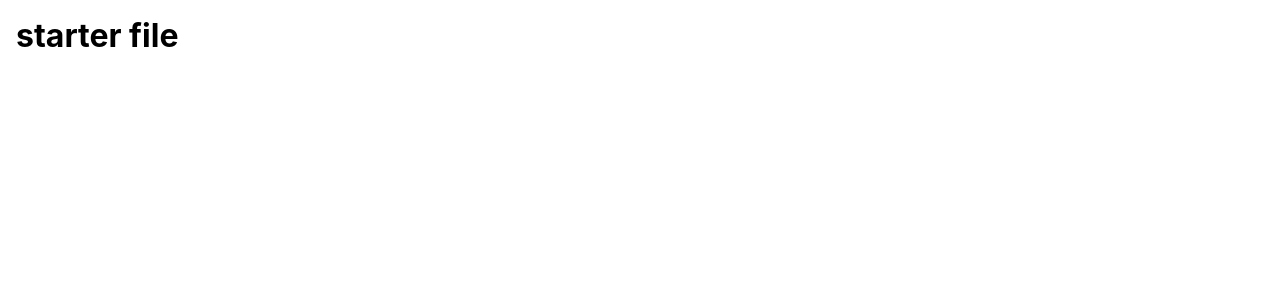
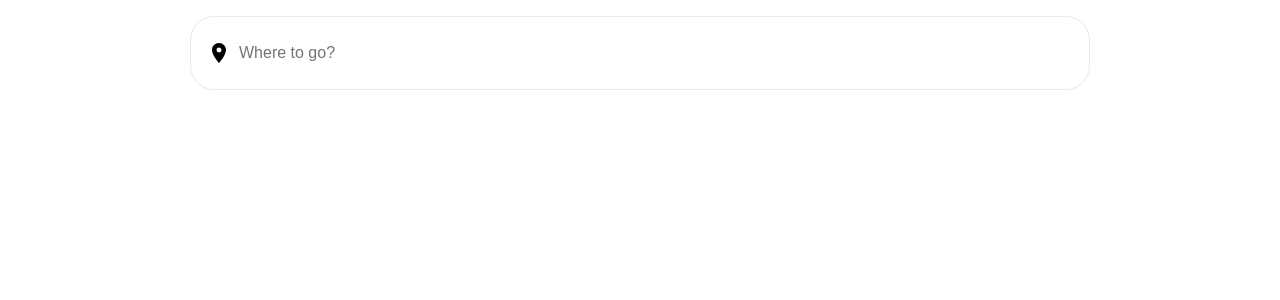
Before and after one commit to HeydariADI/Booking-Hotel-App, a React (Vite) app: page / in a window 1280 px wide. Shown: the top 300 px of the page. Built offline with nearby package versions, Linux system fonts and the light colour scheme.

Commit message:
import Headers to App.jsx

```diff
--- a/src/App.jsx
+++ b/src/App.jsx
@@ -1,8 +1,13 @@
 
 import "./App.css";
+import Headers from "./Component/Headers";
+function App() {
+  return (
+    <div>
+      <Headers/>
+    </div>
+  )
 
-function App() {
-  return <h1>starter file</h1>
 }
 
 export default App;
```
